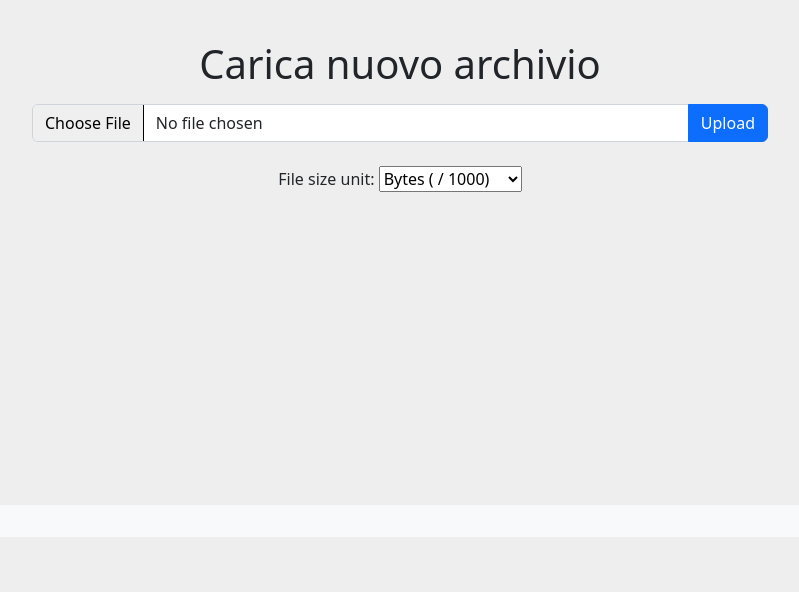
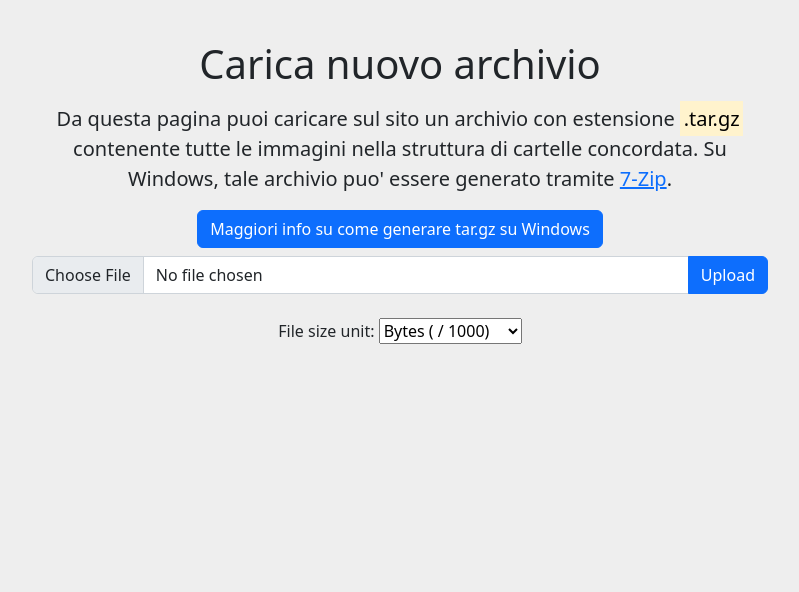
Before and after one commit to vvzen/vmassimi-webapp, a FastAPI app: template services/webapp-rust/templates/upload.html in a window 1280 px wide. Shown: the part 56-648 px from the top of the page, without its empty margins (240-1039 px from the left). Run offline with FastAPI, Linux system fonts and the light colour scheme; the template is opened without the code that fills it, so the values that code supplies are empty.

Commit message:
ux: Improve UX of upload page
- Show text with description and links to help Valerio understand what
  to upload

```diff
--- a/services/webapp-rust/templates/base.html
+++ b/services/webapp-rust/templates/base.html
@@ -49,8 +49,10 @@
     {% block content %}{% endblock %}
   </div>
 
+  <!--
   <footer class="footer mt-auto py-3 bg-light">
   </footer>
+  -->
 
   {% block scripts %}{% endblock %}
 
--- a/services/webapp-rust/templates/upload.html
+++ b/services/webapp-rust/templates/upload.html
@@ -12,7 +12,30 @@
         <div class="col-8">
           <h1 class="mt-5 mb-3">Carica nuovo archivio</h1>
 
-          <form name="file-upload-form">
+          <div class="m-2">
+
+            <p class="text-left lead">
+            Da questa pagina puoi caricare sul sito un archivio con estensione <mark>.tar.gz</mark> contenente tutte le immagini nella struttura di cartelle concordata.
+            Su Windows, tale archivio puo' essere generato tramite <a href="https://7-zip.org/">7-Zip</a>.
+            </p>
+            <button class="btn btn-primary" type="button" data-bs-toggle="collapse" data-bs-target="#tar-gz-more-info" aria-expanded="false" aria-controls="tar-gz-more-info">
+              Maggiori info su come generare tar.gz su Windows
+            </button>
+
+          </div>
+
+          <div class="collapse m-2" id="tar-gz-more-info">
+            <div class="card card-body">
+              <p>Beccati sti link.
+              <br/>Spiegano passo o passo come generate quest archivio zippato da un pc Winzozz.</p>
+              <ol class="text-left">
+                <li><a href="https://linuxhint.com/create-tar-gz-archive-file-windows">Linux Hint - Create TAR GZ From 7-ZIP in Windows</a></li>
+                <li><a href="https://superuser.com/questions/339931/how-do-i-use-7-zip-cli-for-windows-to-create-tar-gz-archives">How do I use 7-Zip CLI for Windows to create .tar.gz archives?</a></li>
+                </ol>
+            </div>
+          </div>
+
+          <form class="mt-2" name="file-upload-form">
             <div class="input-group mb-3">
               <input type="file" class="btn-secondary form-control" id="upload-input">
               <button class="btn btn-primary input-group-text" id="submit-input">Upload</button>
```
